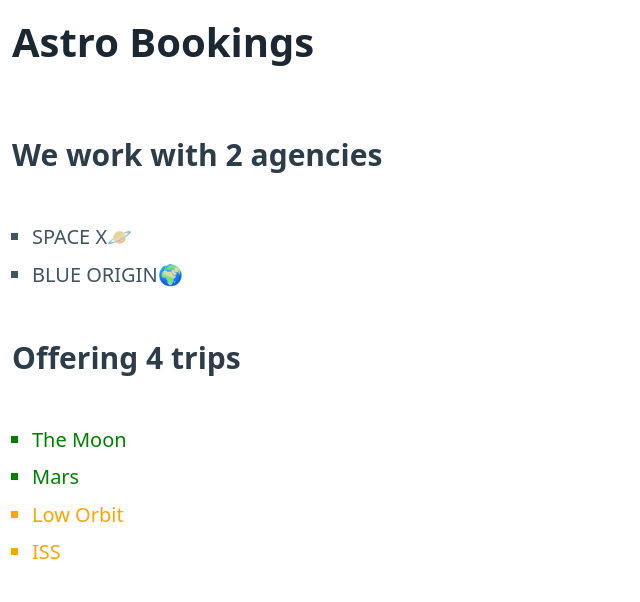
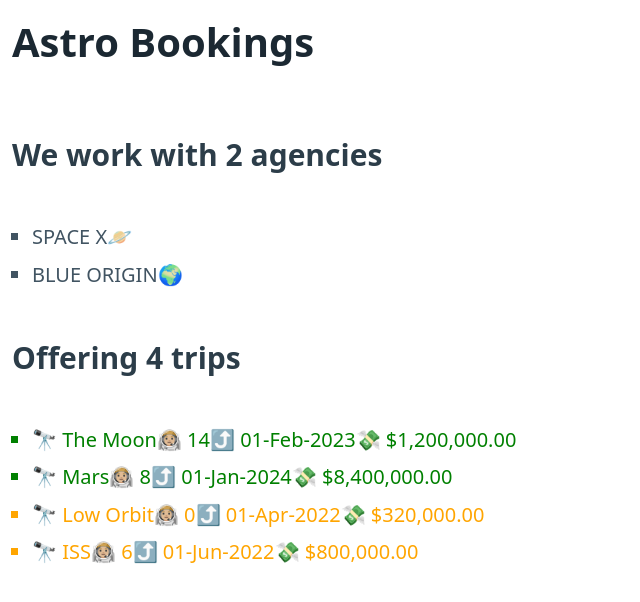
Before and after one commit to AlbertoBasaloLabs/softtek-angular_intro-noviembre, an Angular app: page / in a window 1280 px wide. Shown: the top 602 px of the page, without its empty margins (0-640 px from the left). Built offline with nearby package versions, Linux system fonts and the light colour scheme.

Commit message:
feat: pipe

```diff
--- a/src/app/app.component.ts
+++ b/src/app/app.component.ts
@@ -17,8 +17,11 @@
     <h3>Offering {{ trips.length }} trips</h3>
     <ul>
       <ng-container *ngFor="let trip of trips">
-        <li class="{{ trip.status | lowercase }}">
-          {{ trip.destination }}
+        <li [class]="trip.status | lowercase">
+          <span>🔭 {{ trip.destination }}</span>
+          <span>🧑🏼‍🚀 {{ trip.places | number: "0.0" }}</span>
+          <span>⤴️ {{ trip.startDate | date: "dd-MMM-yyyy" }}</span>
+          <span>💸 {{ trip.flightPrice | currency }}</span>
         </li>
       </ng-container>
     </ul>
```
